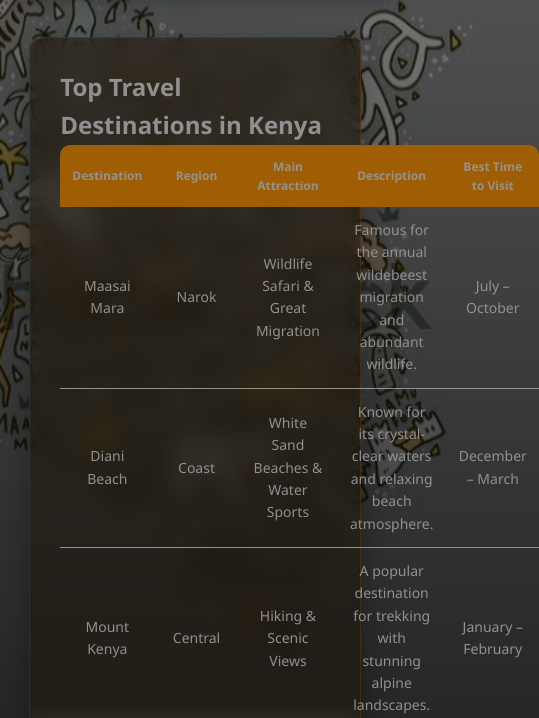
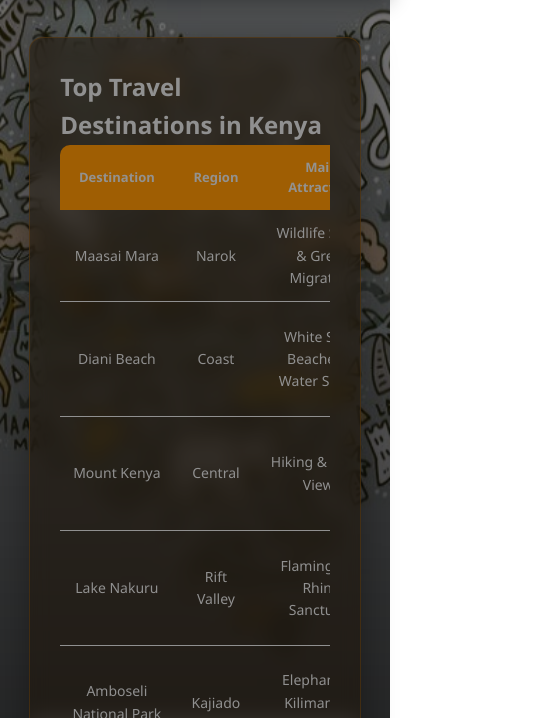
Before and after one commit to divneyrop/travel-kenya-website, a plain HTML site: page destinations.html in a window 390 px wide. Shown: the part 126-844 px from the top of the page, 539 px wide, since content can reach past the window. Drawn offline with Linux system fonts and the light colour scheme.

Commit message:
Table modified

```diff
--- a/destinations.html
+++ b/destinations.html
@@ -19,7 +19,7 @@
 
 <div class="container">
     <h2>Top Travel Destinations in Kenya</h2>
-
+    <div class="table-wrapper">
     <table>
         <tr>
             <th>Destination</th>
@@ -102,6 +102,7 @@
         </tr>
 
     </table>
+    </div>
 </div>
 
 <footer>
--- a/travel_style.css
+++ b/travel_style.css
@@ -26,7 +26,13 @@
         padding: 20px;
     }
 
+    th, td {
+        padding: 8px;
+        font-size: 13px;
+    }
+
     table {
+        min-width: 600px;
         font-size: 12px;
     }
 }
@@ -143,6 +149,10 @@ a:hover {
 /* =========================
    TABLE (clean booking style)
 ========================= */
+.table-wrapper {
+    overflow-x: auto;
+}
+
 table {
     width: 100%;
     border-collapse: collapse;
```
